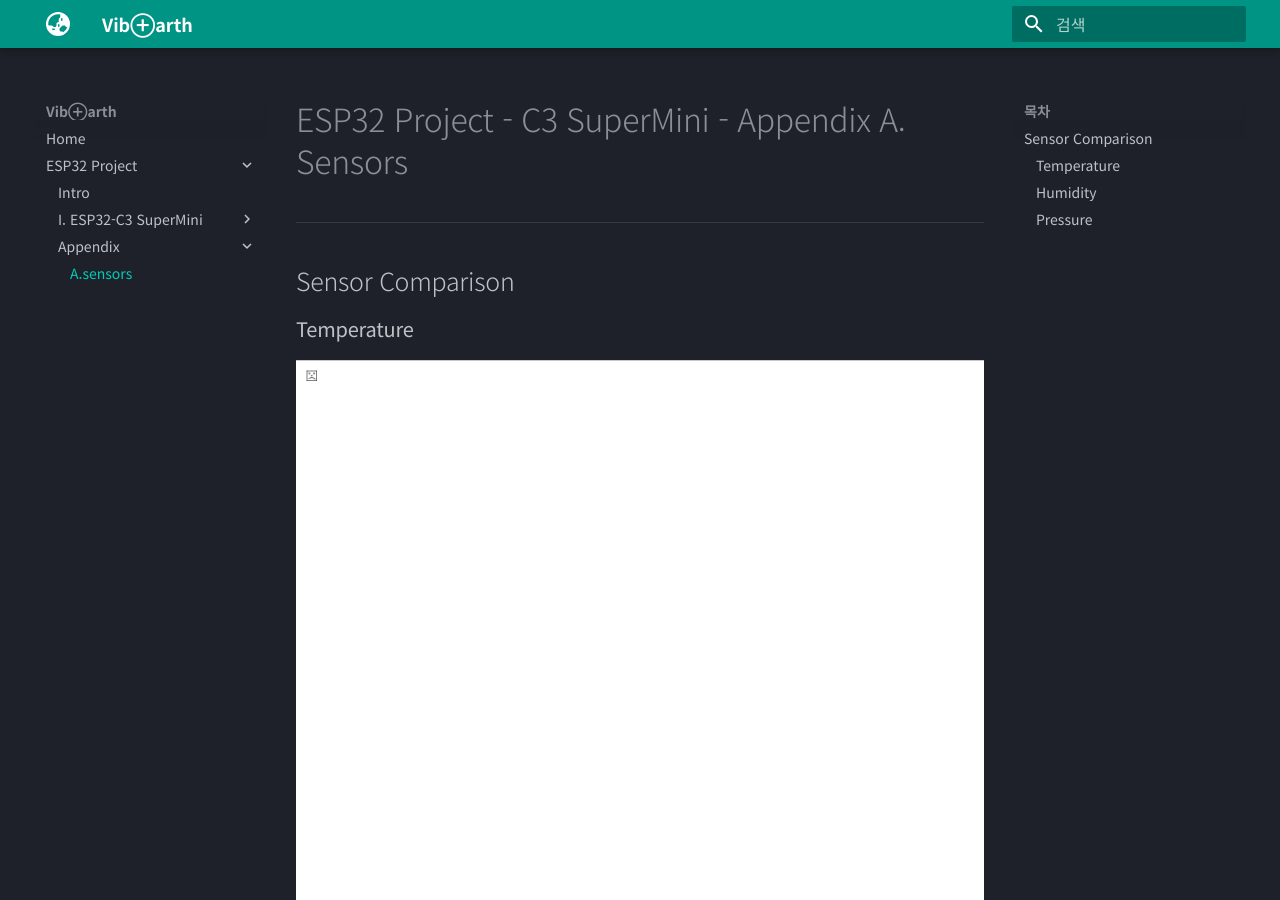
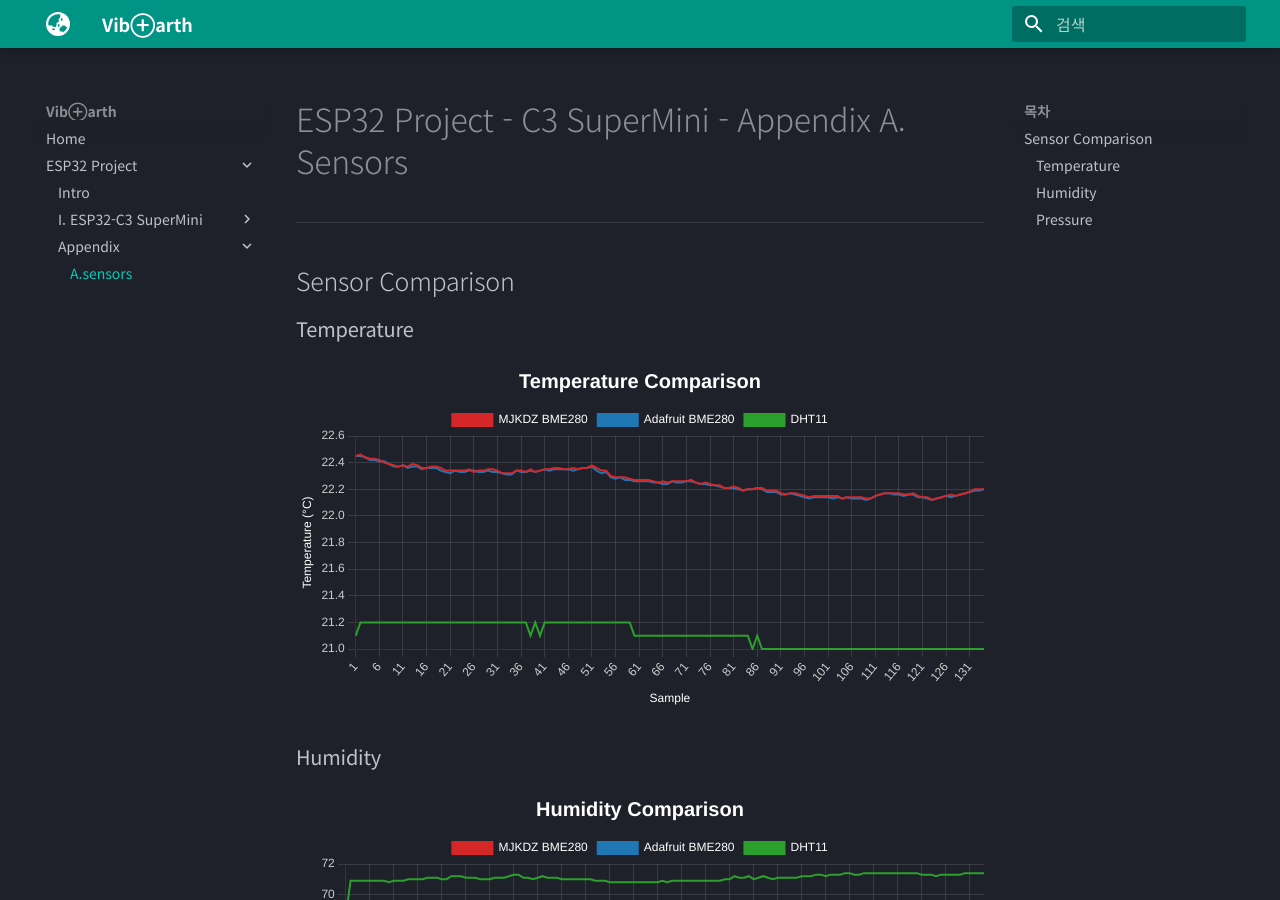
Before and after one commit to VibEarth/VibEarth.github.io, an MkDocs documentation site: the page built from docs/esp32/c3/appendix_A.md, in a window 1280 px wide and 900 px high. Built offline with MkDocs 1.6.1 and Material for MkDocs 9.7.7, drawn with Linux system fonts in a browser that asks for light colours.

Commit message:
vault backup: 2026-07-02 17:50:32

```diff
--- a/docs/esp32/c3/appendix_A.md
+++ b/docs/esp32/c3/appendix_A.md
@@ -19,16 +19,18 @@
 ## Sensor Comparison
 
 ### Temperature
-
-<canvas id="temperatureChart"></canvas>
-
+<div class="chart-container">
+	<canvas id="temperatureChart"></canvas>
+</div>
 ### Humidity
 
-<canvas id="humidityChart"></canvas>
-
+<div class="chart-container">
+	<canvas id="humidityChart"></canvas>
+</div>
 ### Pressure
-
-<canvas id="pressureChart"></canvas>
+<div class="chart-container">
+	<canvas id="pressureChart"></canvas>
+</div>
 
 <script src="https://cdn.jsdelivr.net/npm/chart.js"></script>
 <script src="/assets/bme280/sensorCharts.js"></script>
```
